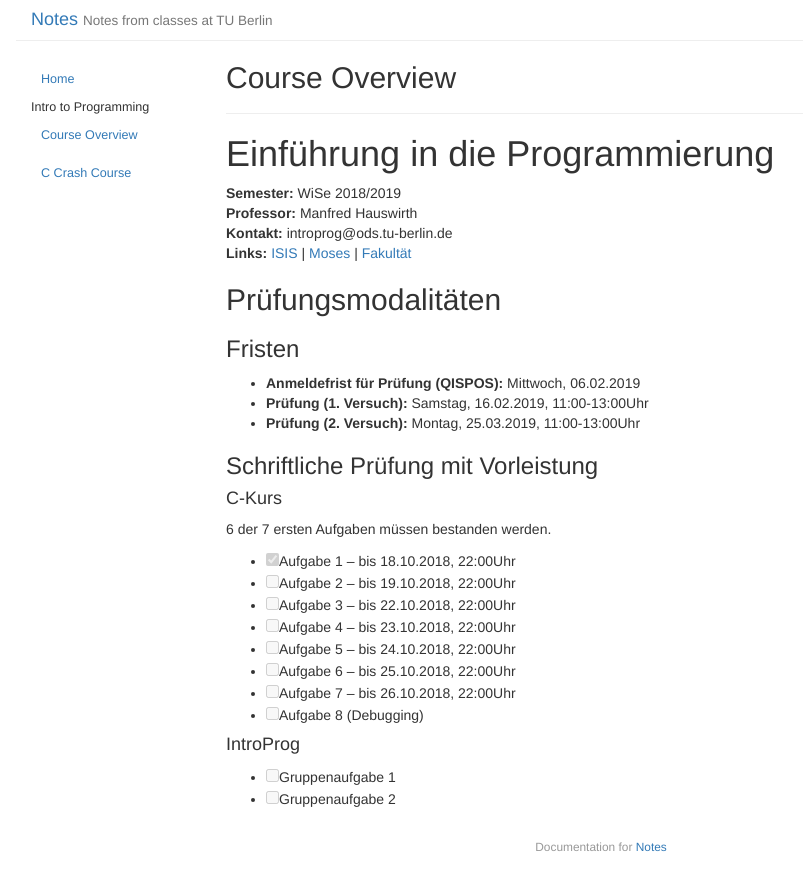
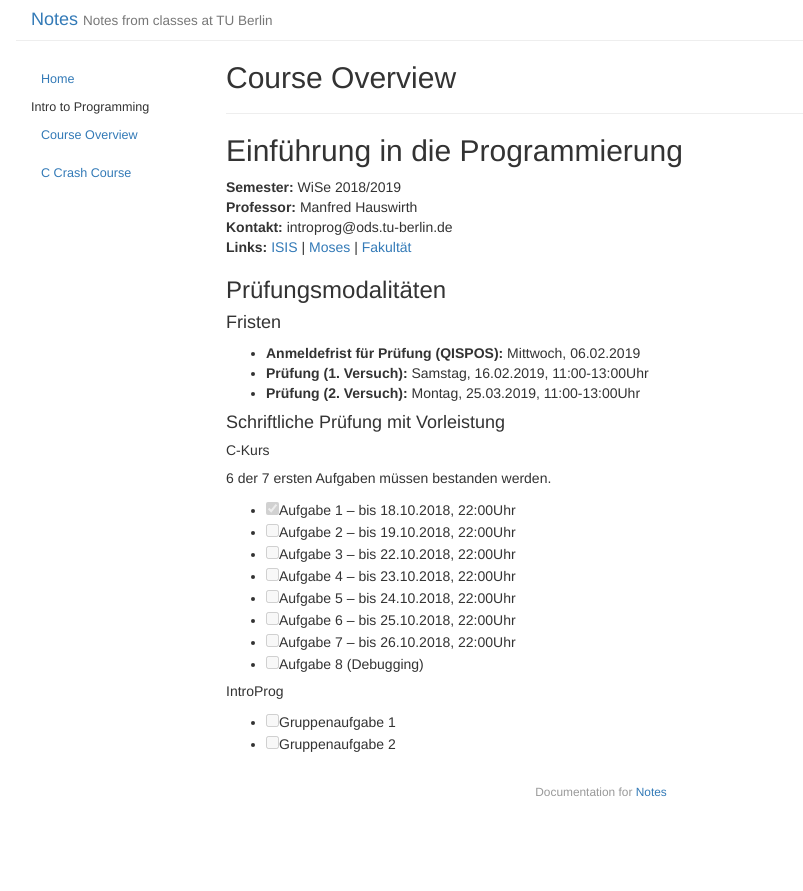
Before and after one commit to kajaschmidt/notes, a Jekyll site: the page built from _posts/2018-10-16-course-overview.md, in a window 1280 px wide. Shown: the top 891 px of the page, without its empty margins (39-842 px from the left). Built offline with Jekyll 4.4.1, drawn with Linux system fonts in a browser that asks for light colours.

```diff
--- a/_posts/2018-10-16-course-overview.md
+++ b/_posts/2018-10-16-course-overview.md
@@ -5,33 +5,33 @@ category: introprog
 date: 2018-10-16 00:08:57
 order: 1
 ---
-# Einführung in die Programmierung
+## Einführung in die Programmierung
 
-**Semester:** WiSe 2018/2019 \
-**Professor:** Manfred Hauswirth \
-**Kontakt:** introprog@ods.tu-berlin.de \
+**Semester:** WiSe 2018/2019 <br>
+**Professor:** Manfred Hauswirth <br>
+**Kontakt:** introprog@ods.tu-berlin.de <br>
 **Links:** [ISIS](https://isis.tu-berlin.de/course/view.php?id=14082) | [Moses](https://moseskonto.tu-berlin.de/moses/modultransfersystem/bolognamodule/beschreibung/anzeigen.html?number=40017&version=6&sprache=1) | [Fakultät](https://www.ods.tu-berlin.de/menue/lehre/)
 
-## Prüfungsmodalitäten
+### Prüfungsmodalitäten
 
-### Fristen
+#### Fristen
 - **Anmeldefrist für Prüfung (QISPOS):** Mittwoch, 06.02.2019
 - **Prüfung (1. Versuch):** Samstag, 16.02.2019, 11:00-13:00Uhr
 - **Prüfung (2. Versuch):** Montag, 25.03.2019, 11:00-13:00Uhr
 
-### Schriftliche Prüfung mit Vorleistung
+#### Schriftliche Prüfung mit Vorleistung
 
-#### C-Kurs
+##### C-Kurs
 6 der 7 ersten Aufgaben müssen bestanden werden.
-- [x]  Aufgabe 1 – bis 18.10.2018, 22:00Uhr
-- [ ]  Aufgabe 2 – bis 19.10.2018, 22:00Uhr
-- [ ]  Aufgabe 3 – bis 22.10.2018, 22:00Uhr
-- [ ]  Aufgabe 4 – bis 23.10.2018, 22:00Uhr
-- [ ]  Aufgabe 5 – bis 24.10.2018, 22:00Uhr
-- [ ]  Aufgabe 6 – bis 25.10.2018, 22:00Uhr
-- [ ]  Aufgabe 7 – bis 26.10.2018, 22:00Uhr
-- [ ]  Aufgabe 8 (Debugging)
+- [x] Aufgabe 1 – bis 18.10.2018, 22:00Uhr
+- [ ] Aufgabe 2 – bis 19.10.2018, 22:00Uhr
+- [ ] Aufgabe 3 – bis 22.10.2018, 22:00Uhr
+- [ ] Aufgabe 4 – bis 23.10.2018, 22:00Uhr
+- [ ] Aufgabe 5 – bis 24.10.2018, 22:00Uhr
+- [ ] Aufgabe 6 – bis 25.10.2018, 22:00Uhr
+- [ ] Aufgabe 7 – bis 26.10.2018, 22:00Uhr
+- [ ] Aufgabe 8 (Debugging)
 
-#### IntroProg
-- [ ]  Gruppenaufgabe 1
-- [ ]  Gruppenaufgabe 2
+##### IntroProg
+- [ ] Gruppenaufgabe 1
+- [ ] Gruppenaufgabe 2
```
